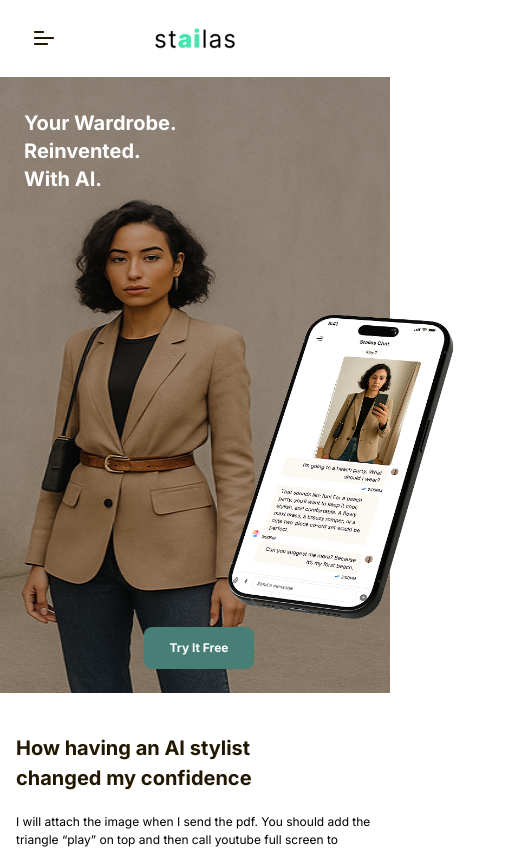
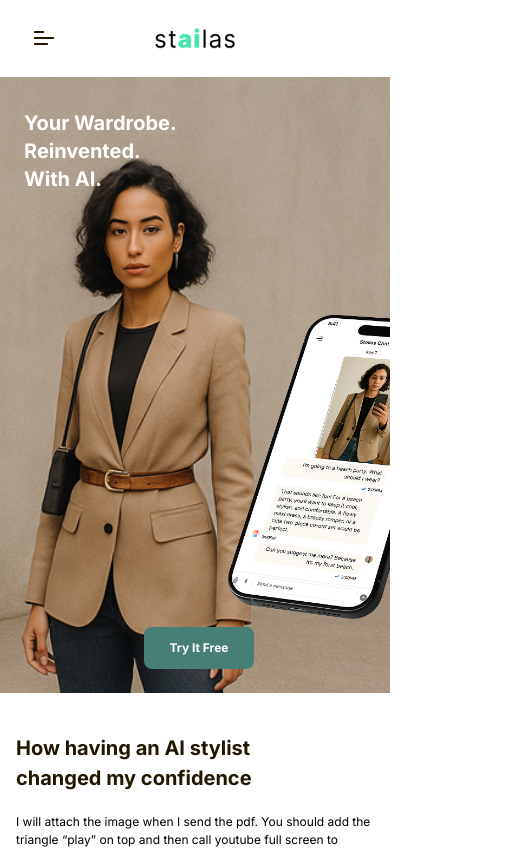
Before and after one commit to Sawjal-sikder/stailas, a React (Vite) app: page / in a window 390 px wide. Shown: the top 849 px of the page, 528 px wide, since content can reach past the window. Built offline with nearby package versions, Linux system fonts and the light colour scheme.

Commit message:
Refactor Hero component: add overflow-hidden class for better layout and restore responsive image handling

```diff
--- a/src/pages/home/herosection/Hero.jsx
+++ b/src/pages/home/herosection/Hero.jsx
@@ -8,19 +8,18 @@ import Image from "../../../component/Image";
 
 const Hero = () => {
   return (
-    <div className="relative w-full">
+    <div className="relative overflow-hidden w-full">
       {/* Background Banner Image */}
-      <picture>
-        {/* Image for large screens (lg and up) */}
-        <source media="(min-width: 1024px)" srcSet={BanarImage} />
-        {/* Image for smaller screens */}
-        <img
-          src={BanarImageSm}
-          alt="Hero Banner"
-          className="h-[616px] lg:h-auto w-full "
-          style={{ filter: "brightness(0.8)" }}
-        />
-      </picture>
+      {/* Mobile View */}
+      <div className="block md:hidden">
+        <img src={BanarImageSm} alt="Hero Banner" className="h-[616px] w-full object-cover" />
+      </div>
+
+      {/* Desktop View */}
+      <div className="hidden md:block">
+        <img src={BanarImage} alt="Hero Banner" className="w-full" />
+      </div>
+
 
       {/* Overlay: Flex container to split left/right */}
       <div className="absolute left-0 top-0 lg:left-20 lg:top-64 px-6 md:px-20">
@@ -39,7 +38,7 @@ const Hero = () => {
       <Image
         src={PhoneImage}
         alt="PhoneImage"
-        className="absolute left-36 top-48 lg:left-[1200px] lg:top-[310px] lg:w-[650px] w-96"
+        className="absolute left-36 top-48 lg:rigtht-0 lg:top-[310px] lg:w-[650px] w-96"
       />
     </div>
   );
```
